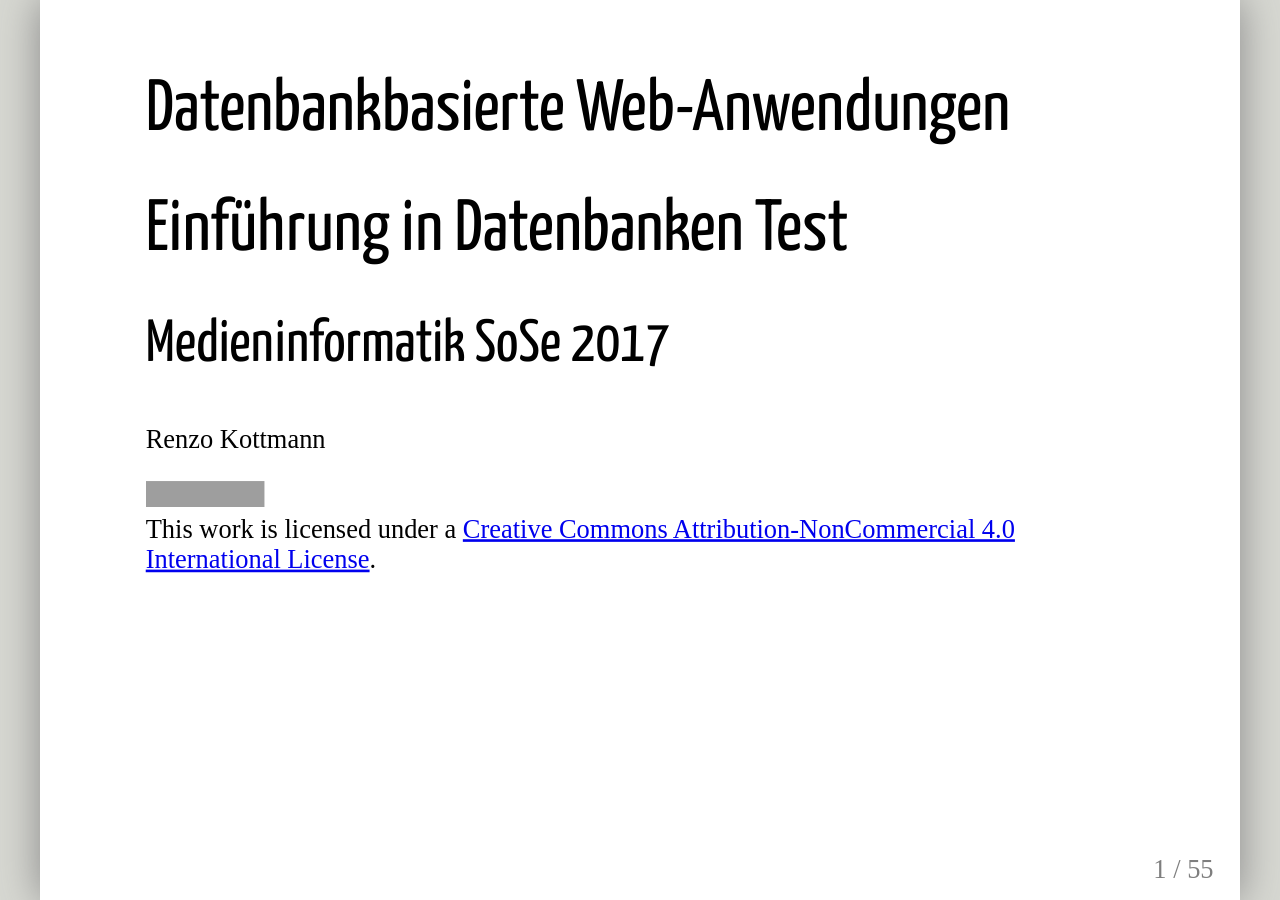
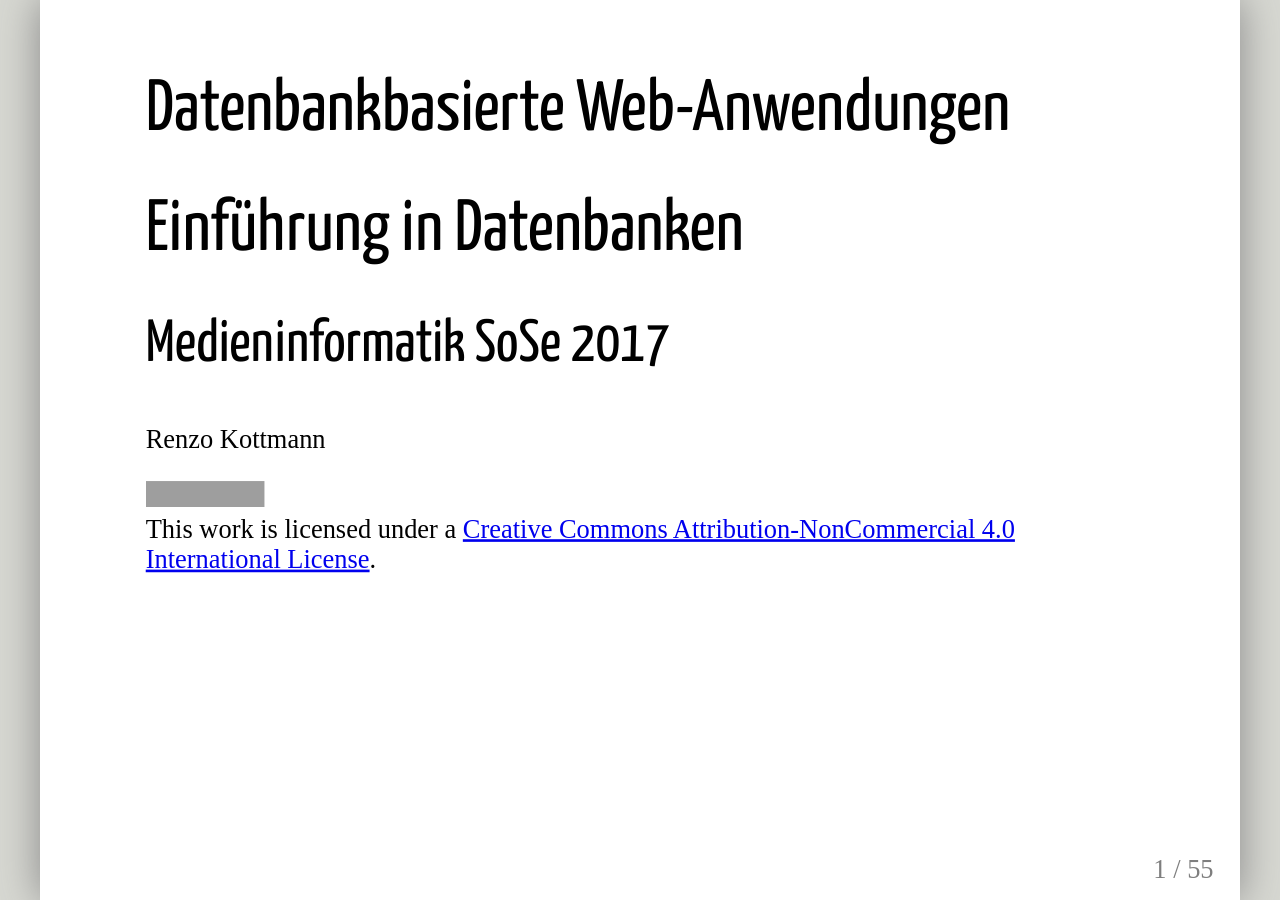
Before and after one commit to rkottmann/renzok.github.io, a Jekyll site: the page built from _lecture/2017-03/database-mi/vorlesung-1.html, in a window 1280 px wide. Built offline with Jekyll 4.4.1, drawn with Linux system fonts in a browser that asks for light colours; some web fonts are replaced; grey boxes are pictures that could not be loaded.

Commit message:
Fixed layout issues on github

```diff
--- a/_lecture/2017-03/database-mi/vorlesung-1.html
+++ b/_lecture/2017-03/database-mi/vorlesung-1.html
@@ -1,6 +1,6 @@
 ---
 layout: remark
-title: Einführung in Datenbanken Test
+title: Einführung in Datenbanken
 ---
 
 
```
Also changed, not shown: _lecture/2017-03/database-mi/vorlesung-1.md (+1 -1 lines).
